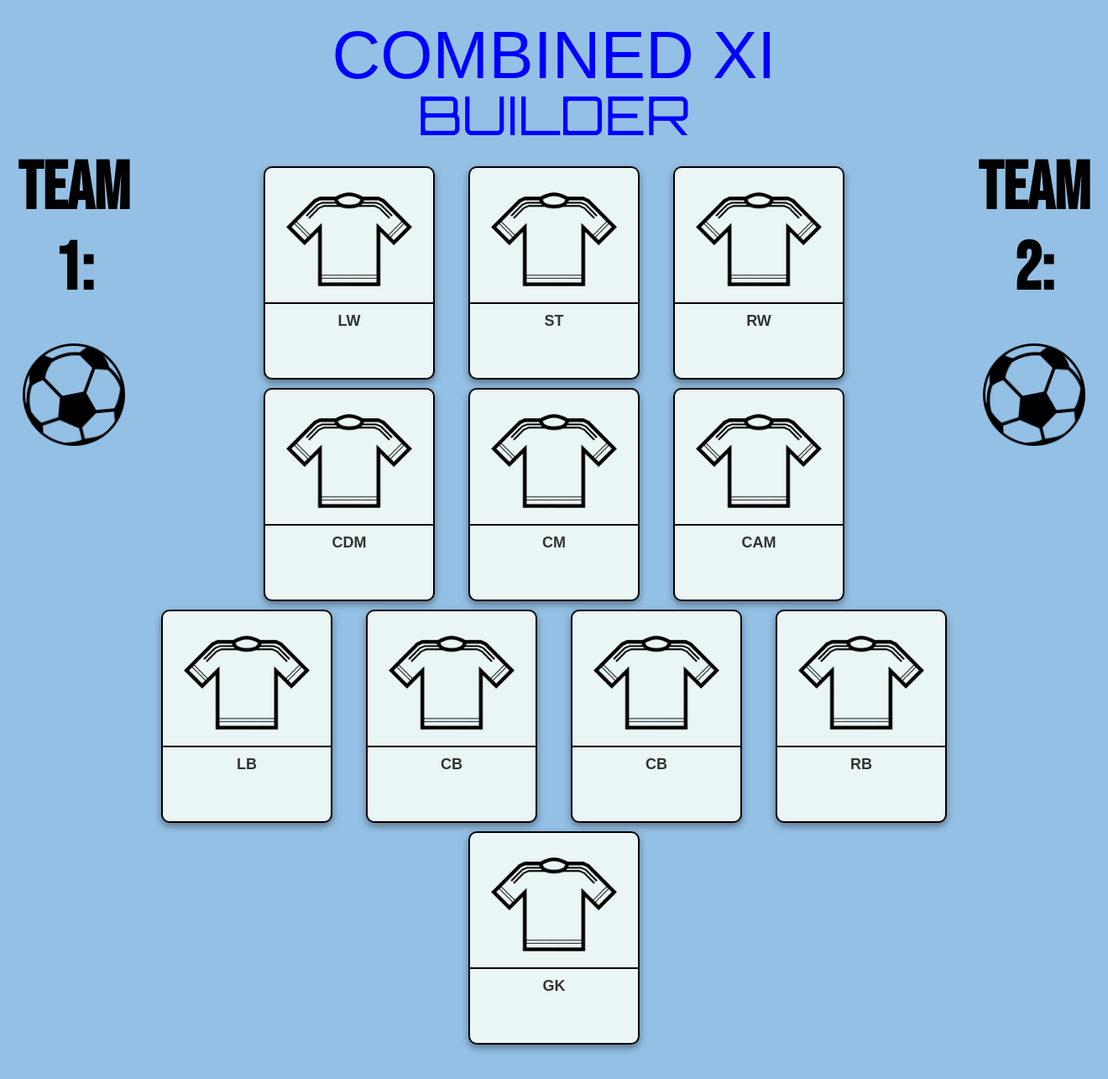
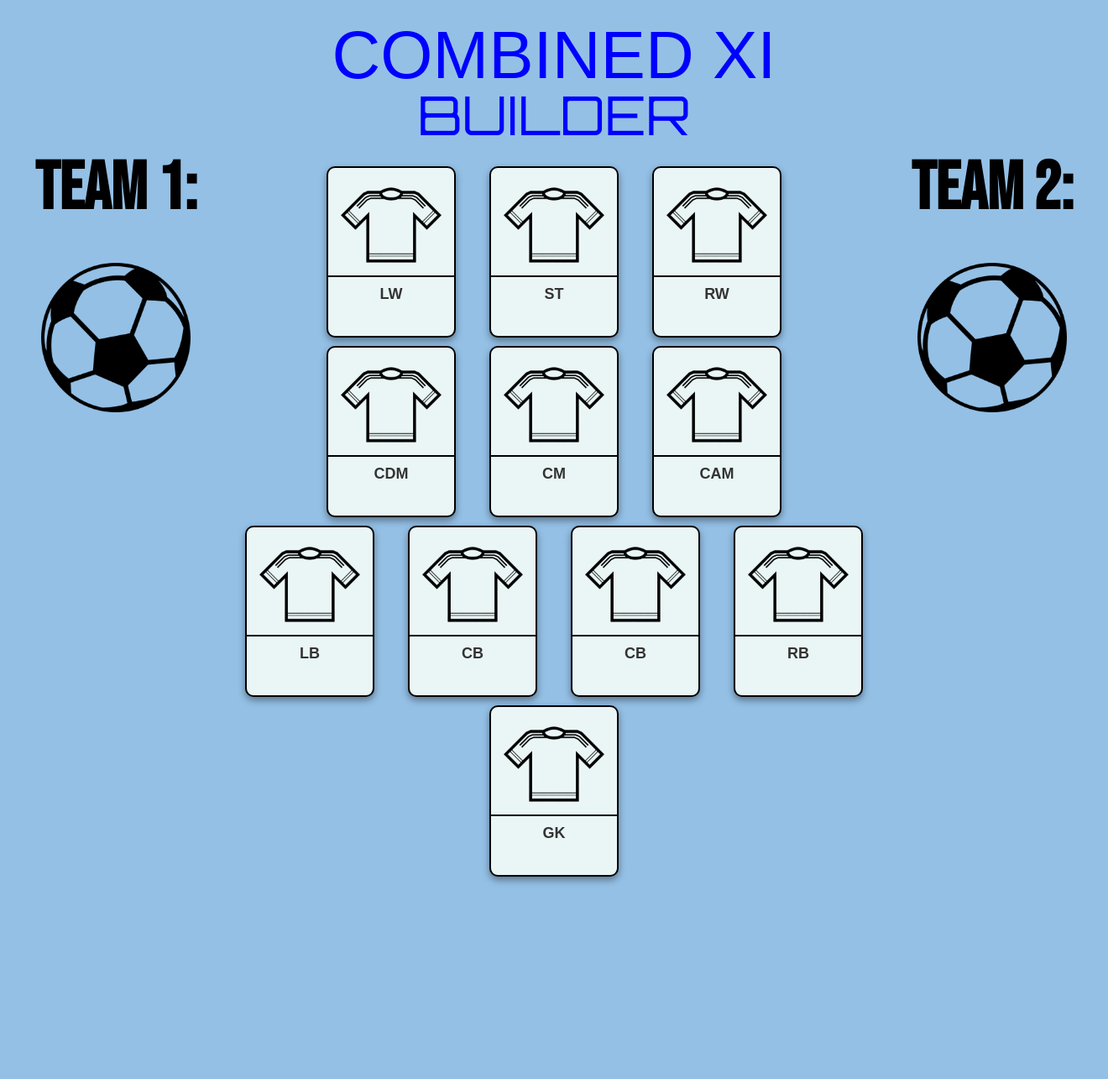
Before and after one commit to pwick15/combined-xi-builder, a Flask app: template templates/team_viewer.html in a window 1320 px wide. Shown: the whole page at 84% size. After the commit the page ends 1053 px from the top, so only its background shows below. Run offline with Flask 3, Linux system fonts and the light colour scheme; the template is opened without the code that fills it, so the values that code supplies are empty; some libraries are stand-ins or nearby versions; some web fonts are replaced.

Commit message:
(+) minor aesthetic upgrades

```diff
--- a/app.py
+++ b/app.py
@@ -95,10 +95,6 @@ def create_team(team_name,url):
     return team, team_json
 
 
-# Persist data for global access
-def persist_team_data(id, team):
-    session[f'team{id}'] = team.name
-    session[f'team{id}_players'] = [player.__dict__ for player in team.players]
 
 # Flask API endpoint for initial scrape
 @app.route('/initial_scrape')
--- a/static/css/team_viewer.css
+++ b/static/css/team_viewer.css
@@ -159,8 +159,8 @@ h1 {
 }
 
 .fifa-card {
-    width: 200px;
-    height: 250px;
+    width: 150px;
+    height: 200px;
     background-color:var(--card-color);
     border: 2px solid #000000;
     border-radius: 10px;
@@ -258,7 +258,7 @@ body.popup-active::before {
 #popup-player-options {
     flex-grow: 1;
     display: grid;
-    grid-template-columns: repeat(3, 1fr);
+    grid-template-columns: repeat(4, 1fr);
     gap: 20px; /* Larger spacing between grid items */
     overflow-y: auto;
     padding: 10px;
```
